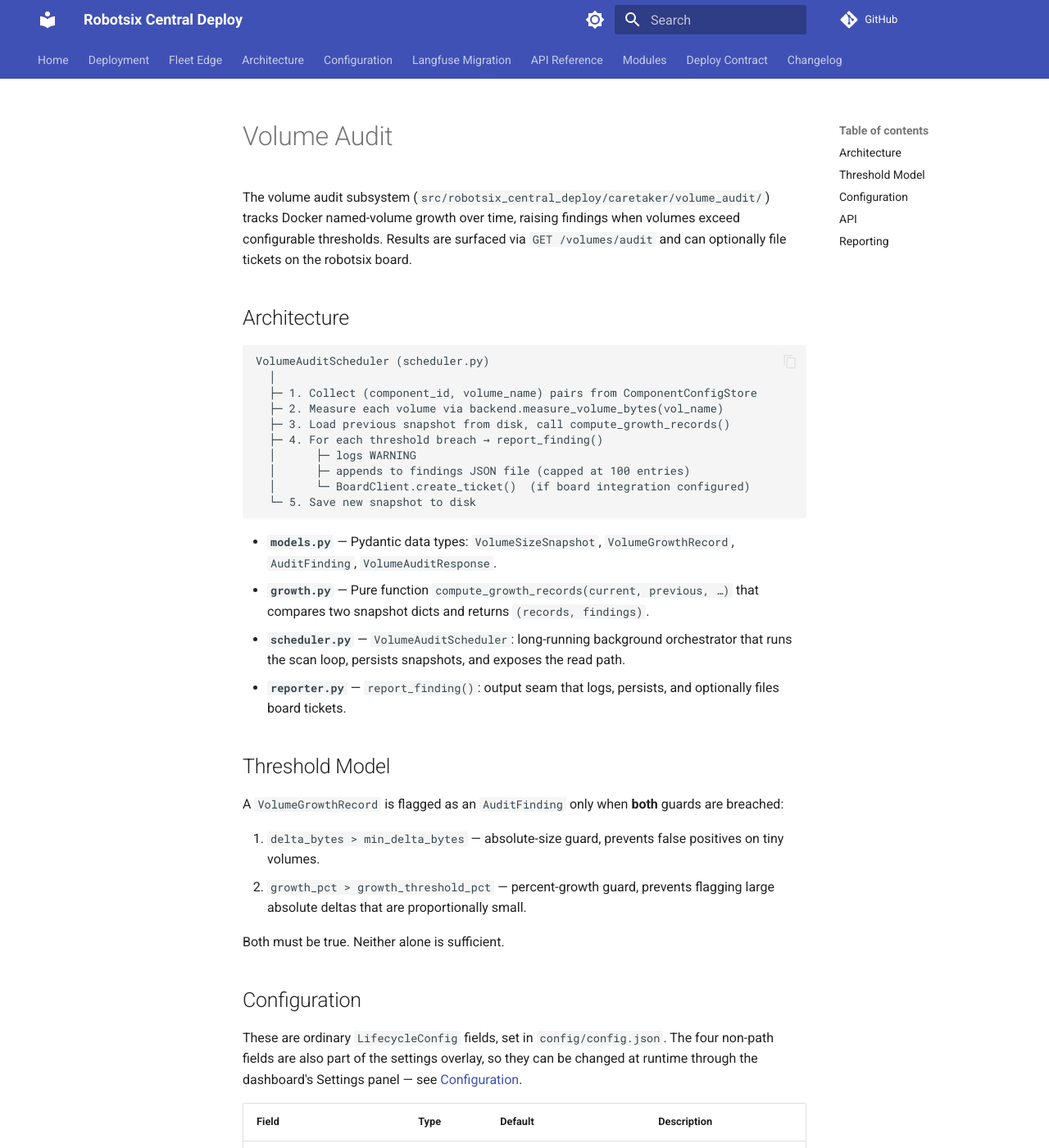
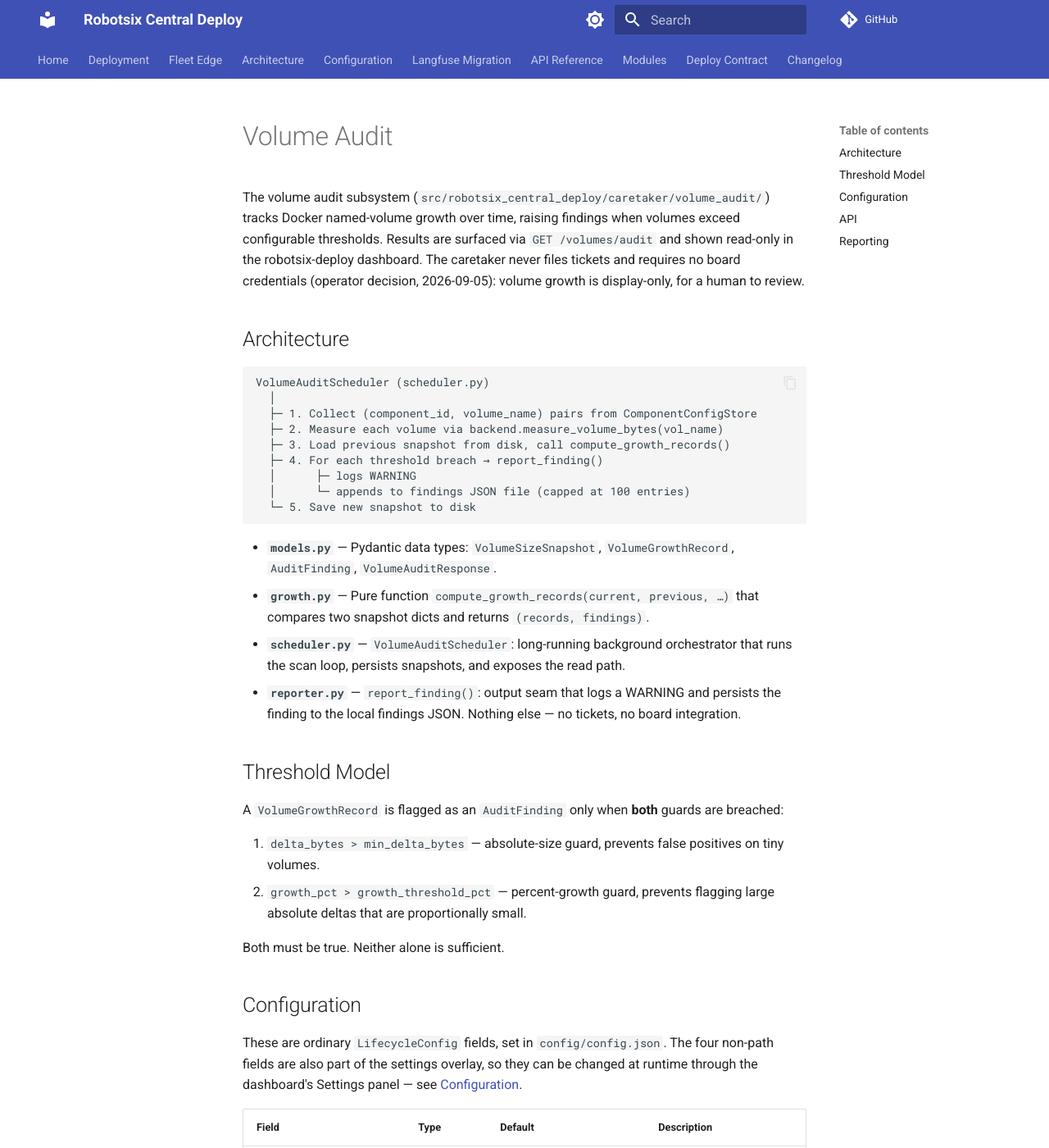
Before and after one commit to damien-robotsix/robotsix-central-deploy, an MkDocs documentation site: the page built from docs/caretaker/volume_audit/overview.md, in a window 1280 px wide and 1400 px high. Shown: the whole window at 82% size. Built offline with MkDocs 1.6.1 and Material for MkDocs 9.7.7, drawn with Linux system fonts in a browser that asks for light colours; comment, search, counter and statistics services are not loaded; some of the changed text lies outside the part shown.

Commit message:
chore: Remove caretaker/volume-audit ticket-creation capability; surface volume growth as display-only in the deploy UI (20260905T072318Z-remove-caretaker-volume-audit-ticket-cre-6cf1) (#873)
Co-authored-by: robotsix-mill <mill@robotsix.local>

````diff
--- a/docs/caretaker/volume_audit/overview.md
+++ b/docs/caretaker/volume_audit/overview.md
@@ -3,7 +3,9 @@
 The volume audit subsystem (`src/robotsix_central_deploy/caretaker/volume_audit/`)
 tracks Docker named-volume growth over time, raising findings when volumes
 exceed configurable thresholds. Results are surfaced via `GET /volumes/audit`
-and can optionally file tickets on the robotsix board.
+and shown read-only in the robotsix-deploy dashboard. The caretaker never
+files tickets and requires no board credentials (operator decision,
+2026-09-05): volume growth is display-only, for a human to review.
 
 ## Architecture
 
@@ -15,8 +17,7 @@ VolumeAuditScheduler (scheduler.py)
   ├─ 3. Load previous snapshot from disk, call compute_growth_records()
   ├─ 4. For each threshold breach → report_finding()
   │      ├─ logs WARNING
-  │      ├─ appends to findings JSON file (capped at 100 entries)
-  │      └─ BoardClient.create_ticket()  (if board integration configured)
+  │      └─ appends to findings JSON file (capped at 100 entries)
   └─ 5. Save new snapshot to disk
 ```
 
@@ -26,8 +27,9 @@ VolumeAuditScheduler (scheduler.py)
   compares two snapshot dicts and returns `(records, findings)`.
 - **`scheduler.py`** — `VolumeAuditScheduler`: long-running background orchestrator
   that runs the scan loop, persists snapshots, and exposes the read path.
-- **`reporter.py`** — `report_finding()`: output seam that logs, persists, and
-  optionally files board tickets.
+- **`reporter.py`** — `report_finding()`: output seam that logs a WARNING and
+  persists the finding to the local findings JSON. Nothing else — no tickets,
+  no board integration.
 
 ## Threshold Model
 
@@ -65,9 +67,8 @@ changed at runtime through the dashboard's Settings panel — see
 
 ## Reporting
 
-Each finding is always **logged at WARNING** level and appended to the findings
-JSON file (capped at the most recent 100 entries). When the board integration
-is configured (`BOARD_API_URL`, `BOARD_API_TOKEN`, `BOARD_REPO_ID`), each
-finding also files a task ticket on the robotsix board with a structured
-markdown description including volume name, component, size, delta, and growth
-percentage.
+Each finding is **logged at WARNING** level and appended to the findings JSON
+file (capped at the most recent 100 entries). That is the whole output path:
+the caretaker files no tickets and talks to no board. Findings are read back by
+`GET /volumes/audit` and displayed read-only in the robotsix-deploy dashboard
+for a human to review.
````
Also changed, not shown: docs/ARCHITECTURE.md (+3 -1 lines).
